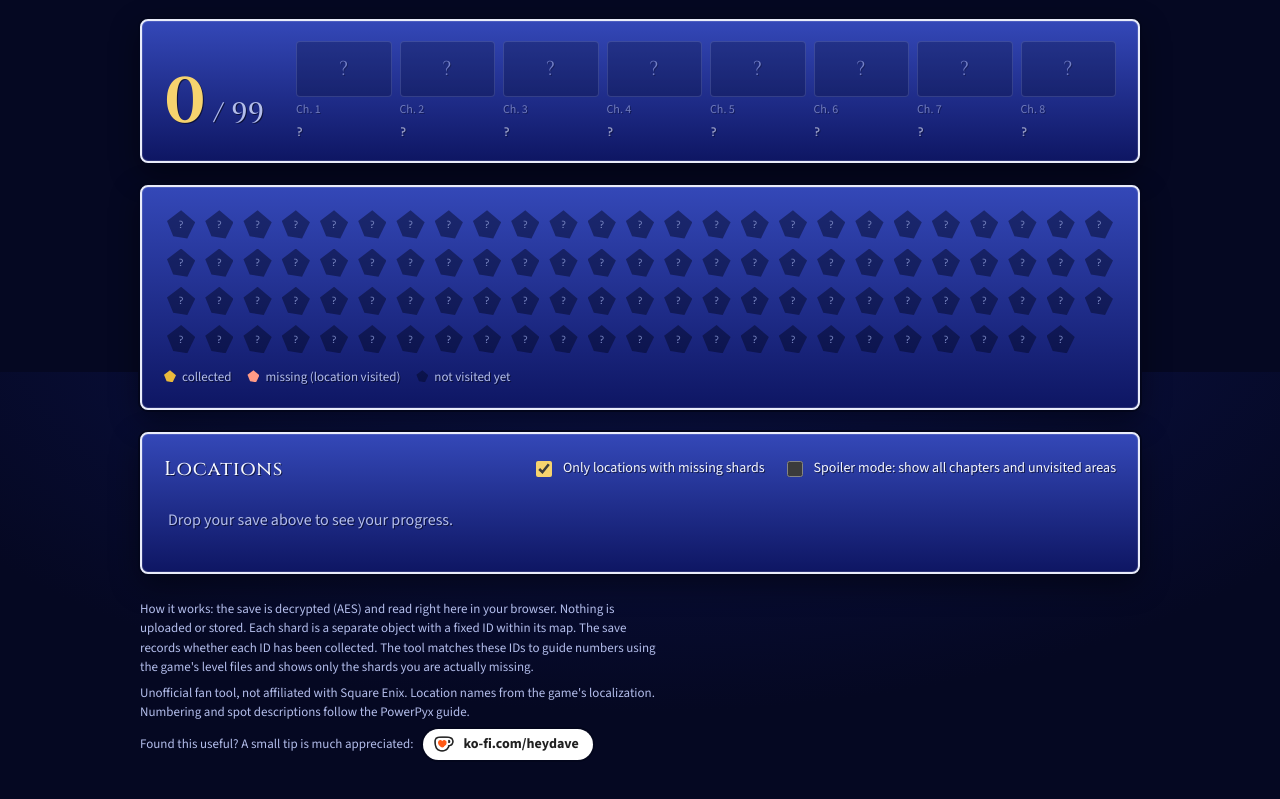
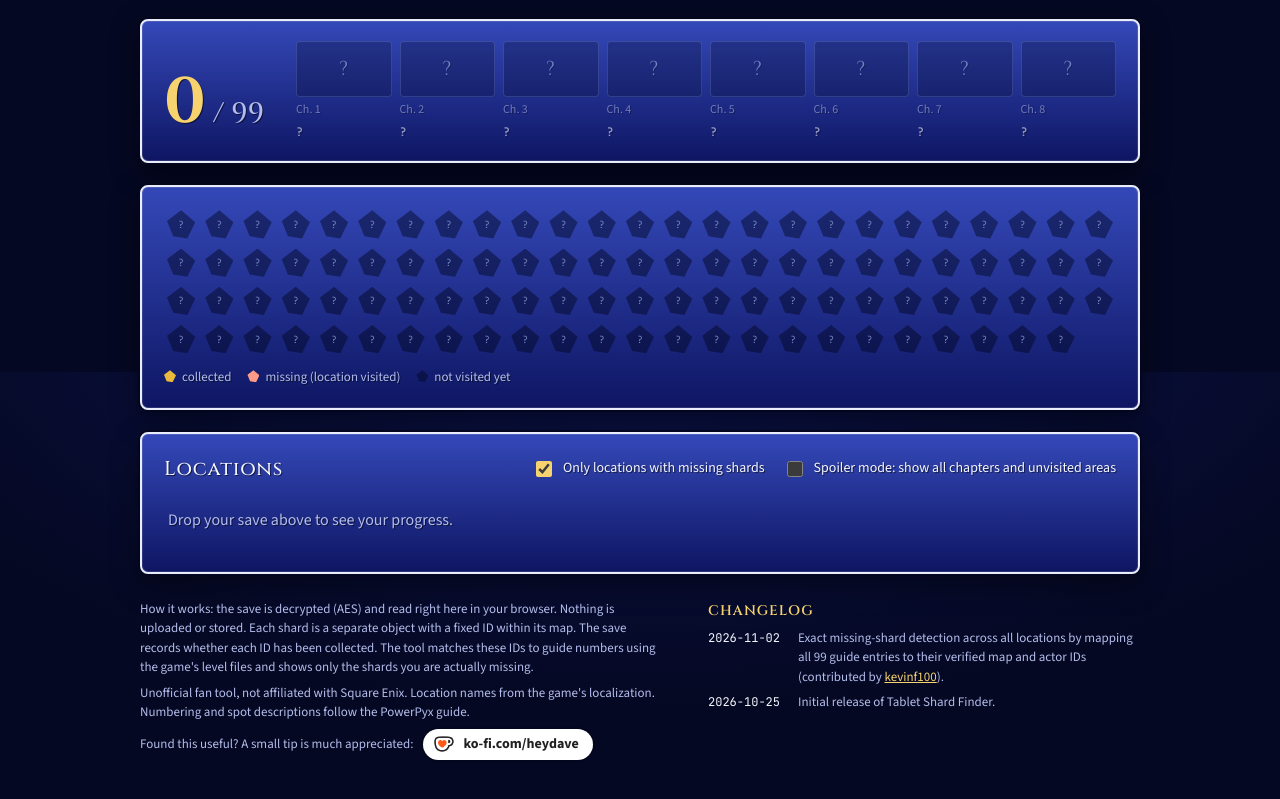
Before and after one commit to heydavee/ffr-shard-finder, a plain HTML site: page index.html in a window 1280 px wide. Shown: the part 428-1227 px from the top of the page. Drawn offline with Linux system fonts and the light colour scheme.

Commit message:
feat: adding changelog

```diff
--- a/index.html
+++ b/index.html
@@ -137,8 +137,14 @@ section.result{display:grid;gap:22px;padding-block:0 22px}
 .kofi{display:inline-flex;align-items:center;gap:8px;background:#FFFFFF;color:#202020;border-radius:999px;padding:5px 14px 5px 10px;text-decoration:none;font-weight:700;font-size:14px;text-shadow:none;box-shadow:0 0 0 2px var(--frame-out)}
 .kofi:hover{background:#FFF4EE}
 .kofi img{display:block;width:22px;height:auto}
-footer{padding-block:4px 36px;font-size:13px;color:var(--muted);display:grid;gap:6px}
+footer{padding-block:4px 36px;font-size:13px;color:var(--muted);display:grid;grid-template-columns:1.25fr 1fr;gap:18px 28px;align-items:start}
+@media (max-width:760px){footer{grid-template-columns:1fr}}
+.foot-col{display:grid;gap:6px}
 footer p{margin:0;max-width:80ch}
+.changelog h2{font-family:var(--display);font-size:14px;font-weight:600;letter-spacing:.08em;text-transform:uppercase;color:var(--gold);margin:0 0 2px}
+.changelog ul{margin:0;padding:0;list-style:none;display:grid;gap:6px}
+.changelog li{display:grid;grid-template-columns:82px 1fr;gap:8px;align-items:baseline}
+.changelog time{font-family:var(--mono);font-size:12px;color:var(--ink)}
 </style>
 </head>
 <body>
@@ -210,9 +216,24 @@ footer p{margin:0;max-width:80ch}
   </section>
 
   <footer>
-    <p data-t="how"></p>
-    <p data-t="credits"></p>
-    <p id="donate-foot" class="donate-foot" hidden><span data-t="donateNote"></span> <a id="donate-link" class="kofi" href="#" target="_blank" rel="noopener"><img src="img/kofi-cup.png" alt="Ko-fi" width="22" height="18"><span id="donate-text"></span></a></p>
+    <div class="foot-col">
+      <p data-t="how"></p>
+      <p data-t="credits"></p>
+      <p id="donate-foot" class="donate-foot" hidden><span data-t="donateNote"></span> <a id="donate-link" class="kofi" href="#" target="_blank" rel="noopener"><img src="img/kofi-cup.png" alt="Ko-fi" width="22" height="18"><span id="donate-text"></span></a></p>
+    </div>
+    <div class="foot-col changelog">
+      <h2 data-t="changelogTitle"></h2>
+      <ul>
+        <li>
+          <time datetime="2026-11-02">2026-11-02</time>
+          <span><span data-t="cl_20261102"></span> (<span data-t="cl_thanks"></span> <a href="https://github.com/kevinf100" target="_blank" rel="noopener">kevinf100</a>).</span>
+        </li>
+        <li>
+          <time datetime="2026-10-25">2026-10-25</time>
+          <span data-t="cl_20261025"></span>
+        </li>
+      </ul>
+    </div>
   </footer>
 </div>
 
@@ -310,6 +331,10 @@ de:{
   err_parse:f=>`${f}: Die Datei konnte nicht gelesen werden. Sie ist vielleicht beschädigt oder stammt aus einer anderen Spielversion.`,
   how:"So funktioniert es: Der Spielstand wird direkt im Browser entschlüsselt (AES) und ausgewertet. Es wird nichts hochgeladen oder gespeichert. Jeder Shard ist ein eigenes Objekt mit einer festen ID pro Karte. Der Spielstand speichert für jede ID, ob der Shard gesammelt wurde. Das Tool ordnet diese IDs anhand der Level-Dateien den Guide-Nummern zu und zeigt nur die tatsächlich fehlenden Shards.",
   credits:"Inoffizielles Fan-Tool, nicht mit Square Enix verbunden. Ortsnamen aus der deutschen Lokalisierung des Spiels. Nummerierung und Fundort-Beschreibungen nach dem Guide von PowerPyx.",
+  changelogTitle:"Changelog",
+  cl_20261102:"Exakte Erkennung einzelner fehlender Shards an allen Orten durch Zuordnung aller 99 Guide-Einträge zu ihren verifizierten Karten- und Objekt-IDs",
+  cl_thanks:"Beitrag von",
+  cl_20261025:"Erstveröffentlichung des Tablet Shard Finders.",
 },
 en:{
   eyebrow:"Final Fantasy Resonance · fan tool",
@@ -337,6 +362,10 @@ en:{
   err_parse:f=>`${f}: The file could not be read. It may be damaged or come from a different game version.`,
   how:"How it works: the save is decrypted (AES) and read right here in your browser. Nothing is uploaded or stored. Each shard is a separate object with a fixed ID within its map. The save records whether each ID has been collected. The tool matches these IDs to guide numbers using the game's level files and shows only the shards you are actually missing.",
   credits:"Unofficial fan tool, not affiliated with Square Enix. Location names from the game's localization. Numbering and spot descriptions follow the PowerPyx guide.",
+  changelogTitle:"Changelog",
+  cl_20261102:"Exact missing-shard detection across all locations by mapping all 99 guide entries to their verified map and actor IDs",
+  cl_thanks:"contributed by",
+  cl_20261025:"Initial release of Tablet Shard Finder.",
 }};
 let lang = "en";
 try { lang = localStorage.getItem("tsf-lang") || "en"; } catch(e) {}
```
